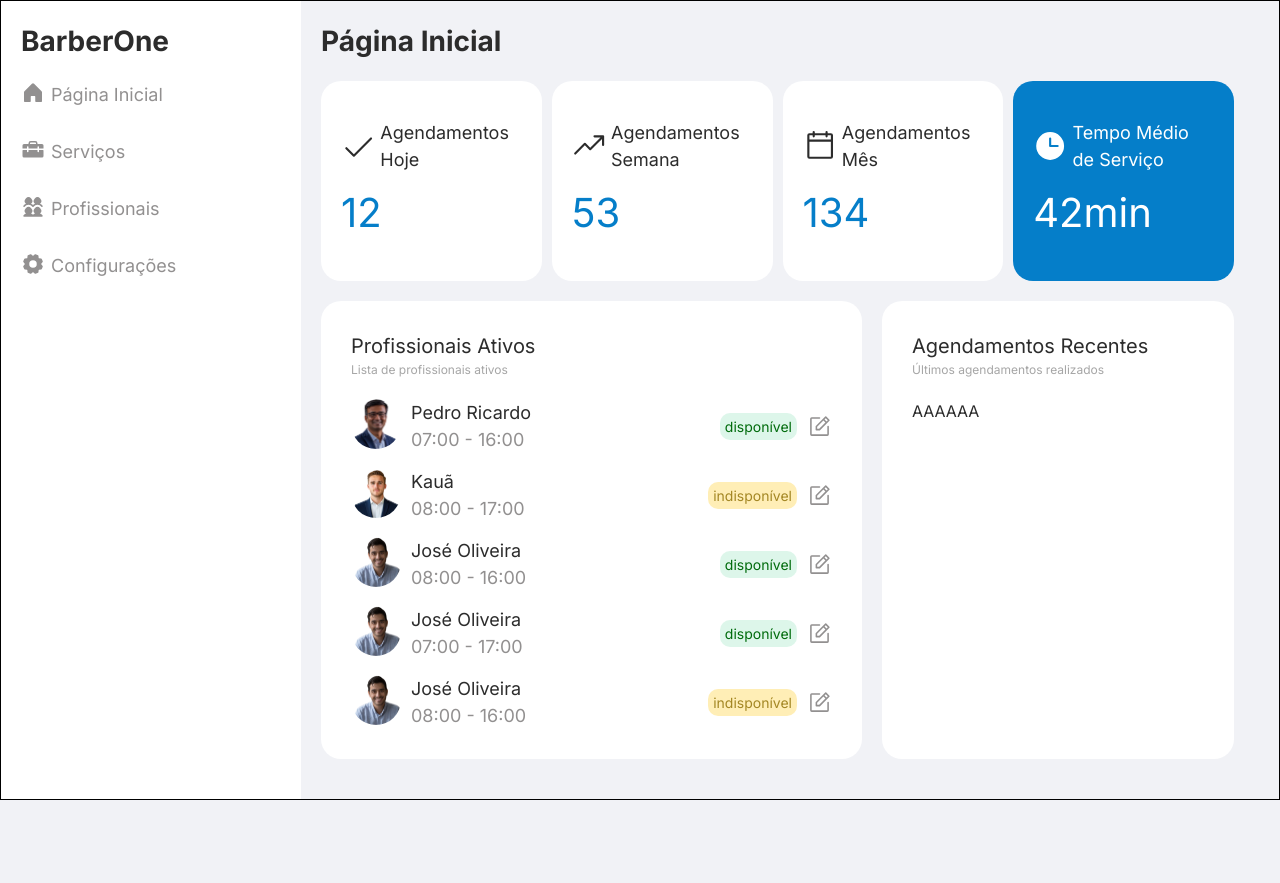
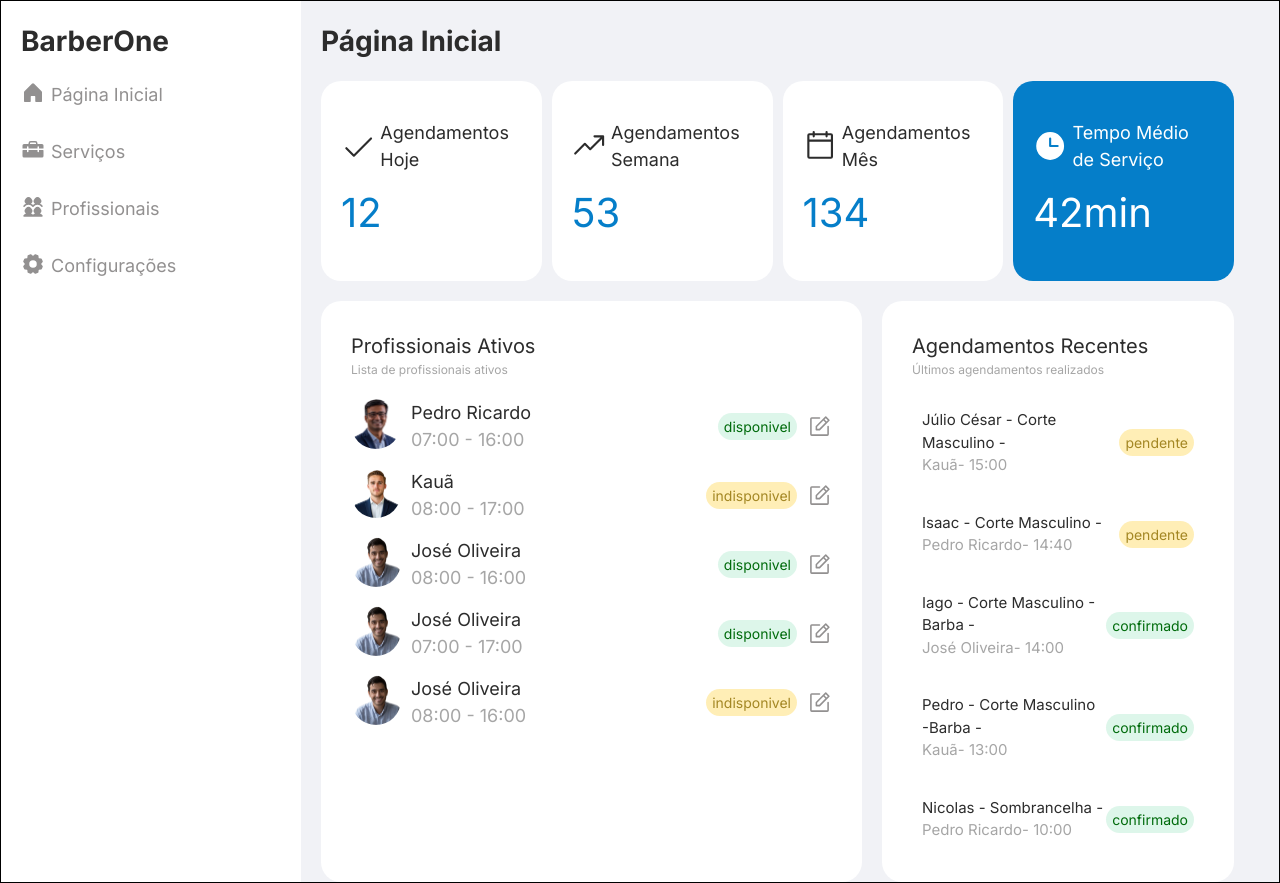
Before and after one commit to JRCavalheiro1/cervantes-agendamento-front, a Next.js app: page / in a window 1280 px wide. Before the commit the page ends 800 px from the top, so only its background shows below. Built offline with nearby package versions, Linux system fonts and the light colour scheme.

Commit message:
componente ListaAgendamentos finalizado

```diff
--- /dev/null
+++ b/src/app/(private)/(paginaInicial)/components/ShowStatus.tsx
@@ -0,0 +1,39 @@
+import clsx from "clsx";
+
+type StatusType = "disponivel" | "indisponivel" | "pendente" | "confirmado" | "cancelado";
+interface ShowStatusProps {
+    status: StatusType;
+};
+
+const statusConfig: Record<StatusType, {color: string, bg: string}> = {
+    disponivel: {
+        color: "text-verde-600",
+        bg: "bg-verde-100"
+    },
+    indisponivel: {
+        color: "text-amarelo-600",
+        bg: "bg-amarelo-100"
+    },
+    pendente: {
+        color: "text-amarelo-600",
+        bg: "bg-amarelo-100"
+    },
+    confirmado: {
+        color: "text-verde-600",
+        bg: "bg-verde-100"
+    },
+    cancelado: {
+        color: "text-vermelho-600",
+        bg: "bg-vermelho-100"
+    }
+}
+
+export const ShowStatus: React.FC<ShowStatusProps> = ({status}) => {
+    const config = statusConfig[status];
+
+    return (
+        <div className={clsx('px-[6px] py-[3px] rounded-full md:text-texto-status-md', config.color, config.bg)}>
+            <span>{status}</span>
+        </div>
+    )
+}
--- a/src/app/(private)/(paginaInicial)/components/listaAgendamentosRecentes/ListaAgendamentosRecentes.tsx
+++ b/src/app/(private)/(paginaInicial)/components/listaAgendamentosRecentes/ListaAgendamentosRecentes.tsx
@@ -1,9 +1,22 @@
 import ListaContainer from "@/app/(private)/(paginaInicial)/components/ListaContainer";
+import ItemAgendamento from "@/components/sections/ItemAgendamento";
+import { agendamentos } from "@/data/agendamentos";
 
 export default function ListaAgendamentosRecentes() {
     return (
        <ListaContainer titulo="Agendamentos Recentes" subtitulo="Últimos agendamentos realizados" className="min-w-[352px] xl:w-[30%]">
-           {<h1>AAAAAA</h1>}
+           {agendamentos.map((agendamento) => {
+               return (
+                   <li key={agendamento.id}>
+                       <ItemAgendamento
+                           nomeCliene={agendamento.nomeCliene}
+                           servico={agendamento.servico}
+                           profissional={agendamento.profissional}
+                           horario={agendamento.horario}
+                           status={agendamento.status} />
+                   </li>
+               )
+           })}
        </ListaContainer>
     )
 }
--- a/src/app/(private)/(paginaInicial)/components/listaProfissionaisAtivos/ListaProfissionaisDashboard.tsx
+++ b/src/app/(private)/(paginaInicial)/components/listaProfissionaisAtivos/ListaProfissionaisDashboard.tsx
@@ -1,5 +1,5 @@
-import CardProfissional from "@/components/sections/CardProfissional";
-import {profissionais} from "@/data/profissionais";
+import ProfissionalItem from "@/components/sections/ProfissionalItem";
+import { profissionais } from "@/data/profissionais";
 import ListaContainer from "@/app/(private)/(paginaInicial)/components/ListaContainer";
 
 export default function ListaProfissionaisDashboard() {
@@ -8,7 +8,7 @@ export default function ListaProfissionaisDashboard() {
            {profissionais.map((item)=> {
                return (
                    <li key={item.id}>
-                       <CardProfissional
+                       <ProfissionalItem
                            fotoPerfil={item.fotoPerfil}
                            nome={item.nome}
                            horarios={item.horarios}
--- a/src/app/globals.css
+++ b/src/app/globals.css
@@ -20,13 +20,6 @@
     --text-texto-card-sm: 0.813rem; /* 13px */
     --text-texto-lista: 0.75rem; /* 12px */
 
-    --p-info-card: 1.25rem; /* 20px */;
-    --pb-bottom-card: 2rem;
-    --pr-menu-card: 1.25rem;
-    --p-info-big-card: 1.875rem; /* 30px */;
-    --p-itens-card: 0.5rem; /* 8px */;
-
-
 
     --color-branco-100: #FFFFFF;
     --color-branco-200: #F1F2F666;
@@ -41,6 +34,7 @@
     --color-preto-700: #000000;
     --color-preto-100: #00000045;
 
+    --color-azul-50: #f6f5f5;
     --color-azul-100: #82BFE426;
     --color-azul-200: #82BFE44C;
     --color-azul-300: #82BFE4;
@@ -54,8 +48,9 @@
     --color-amarelo-100: #FFEAA4CC;
     --color-amarelo-600: #A48724;
 
+    --color-vermelho-100: #f69f9f;
     --color-vermelho-300: #FB2E2E;
-
+    --color-vermelho-600: #5a0404;
     --p-large: 1.125rem;
 }
 
--- /dev/null
+++ b/src/components/sections/ItemAgendamento.tsx
@@ -0,0 +1,26 @@
+import {ShowStatus} from "@/app/(private)/(paginaInicial)/components/ShowStatus";
+import { AgendamentoProps } from "@/data/agendamentos";
+
+interface ItemAgendamentoProps extends AgendamentoProps {
+    onClick?: ()=> void;
+}
+
+export default function ItemAgendamento({nomeCliene, servico, profissional, horario, status, onClick}: ItemAgendamentoProps) {
+    return (
+        <div className="flex justify-between items-center text-texto-lista cursor-pointer md:text-texto-card-lg p-[5px] rounded-[10px] md:p-[10px] hover:bg-azul-50" onClick={onClick}>
+            <div className="flex flex-col">
+                <div>
+                    <span>{nomeCliene} - </span>
+                    <span>{servico.map((item)=> `${item} -`)}</span>
+                </div>
+                <div className="text-cinza-300">
+                    <span>{profissional}- </span>
+                    <span>{horario}</span>
+                </div>
+            </div>
+            <div>
+                <ShowStatus status={status}/>
+            </div>
+        </div>
+    )
+}
--- a/src/components/sections/CardProfissional.tsx
+++ b/src/components/sections/ProfissionalItem.tsx
@@ -1,17 +1,18 @@
 import { NotePencil } from "@phosphor-icons/react/dist/ssr";
 import Image from "next/image";
 import { ProfissionalProps } from "@/data/profissionais";
+import {ShowStatus} from "@/app/(private)/(paginaInicial)/components/ShowStatus";
 
-interface CardProfissionalProps extends ProfissionalProps  {
+interface ProfissionalItemProps extends ProfissionalProps  {
     onClick?: ()=> void;
 };
 
-export default function CardProfissional({
+export default function ProfissionalItem({
     nome,
     fotoPerfil,
     agendaAberta,
     horarios,
-    }: CardProfissionalProps) {
+    }: ProfissionalItemProps) {
     return (
         <div className="flex items-center justify-between text-texto-card-sm
             md:text-texto-card-xl
@@ -20,14 +21,12 @@ export default function CardProfissional({
                 <Image src={fotoPerfil} alt="Imagem-profissional" width={200} height={200} className="w-[40px] h-[40px] md:w-[50px] md:h-[50px] rounded-full"/>
                 <div className="flex flex-col">
                     <span>{nome}</span>
-                    <span className="text-cinza-500">{`${horarios[0]} - ${horarios[1]}`}</span>
+                    <span className="text-cinza-300">{`${horarios[0]} - ${horarios[1]}`}</span>
                 </div>
             </div>
 
             <div className="flex items-center gap-[10px]">
-                <div className={`${agendaAberta === "disponível" ? 'text-verde-600 bg-verde-100' : 'text-amarelo-600 bg-amarelo-100'} pr-[5px] pl-[5px] pt-[3px] pb-[3px] rounded-[10px] md:text-texto-status-md`}>
-                    <span>{agendaAberta}</span>
-                </div>
+                <ShowStatus status={agendaAberta}/>
                 <NotePencil size={20} color="#929090" className="cursor-pointer md:size-[25px]"/>
             </div>
         </div>
--- /dev/null
+++ b/src/data/agendamentos.ts
@@ -0,0 +1,51 @@
+export interface AgendamentoProps {
+    id?: number;
+    nomeCliene: string;
+    servico: string[];
+    profissional: string;
+    horario: string;
+    status: "pendente" | "confirmado" | "cancelado";
+};
+
+export const agendamentos: AgendamentoProps[] = [
+    {
+        id: 1,
+        nomeCliene: "Júlio César",
+        servico: ["Corte Masculino"],
+        profissional: "Kauã",
+        horario: "15:00",
+        status: "pendente"
+    },
+    {
+        id: 2,
+        nomeCliene: "Isaac",
+        servico: ["Corte Masculino"],
+        profissional: "Pedro Ricardo",
+        horario: "14:40",
+        status: "pendente"
+    },
+    {
+        id: 3,
+        nomeCliene: "Iago",
+        servico: ["Corte Masculino", "Barba"],
+        profissional: "José Oliveira",
+        horario: "14:00",
+        status: "confirmado"
+    },
+    {
+        id: 4,
+        nomeCliene: "Pedro",
+        servico: ["Corte Masculino", "Barba"],
+        profissional: "Kauã",
+        horario: "13:00",
+        status: "confirmado"
+    },
+    {
+        id: 5,
+        nomeCliene: "Nicolas",
+        servico: ["Sombrancelha"],
+        profissional: "Pedro Ricardo",
+        horario: "10:00",
+        status: "confirmado"
+    },
+]
--- a/src/data/profissionais.ts
+++ b/src/data/profissionais.ts
@@ -5,7 +5,7 @@ export interface ProfissionalProps {
     telefone?: string;
     fotoPerfil: string;
     ativo?: boolean;
-    agendaAberta: "disponível" | "indisponível";
+    agendaAberta: "disponivel" | "indisponivel";
     horarios: string[];
 };
 
@@ -16,7 +16,7 @@ export const profissionais: ProfissionalProps[] = [
         telefone: "(11) 99999-9999",
         fotoPerfil: "/fotosProfissional/profissional1.png",
         ativo: true,
-        agendaAberta: "disponível" ,
+        agendaAberta: "disponivel" ,
         horarios: ["07:00", "16:00"]
     },
     {
@@ -25,7 +25,7 @@ export const profissionais: ProfissionalProps[] = [
         telefone: "(11) 8888-8888",
         fotoPerfil: "/fotosProfissional/profissional2.png",
         ativo: true,
-        agendaAberta: "indisponível",
+        agendaAberta: "indisponivel",
         horarios: ["08:00", "17:00"]
     },
     {
@@ -34,7 +34,7 @@ export const profissionais: ProfissionalProps[] = [
         telefone: "(11) 7777-7777",
         fotoPerfil: "/fotosProfissional/profissional3.png",
         ativo: true,
-        agendaAberta: "disponível",
+        agendaAberta: "disponivel",
         horarios: ["08:00", "16:00"]
     },
     {
@@ -43,7 +43,7 @@ export const profissionais: ProfissionalProps[] = [
         telefone: "(11) 6565-6565",
         fotoPerfil: "/fotosProfissional/profissional3.png",
         ativo: true,
-        agendaAberta: "disponível",
+        agendaAberta: "disponivel",
         horarios: ["07:00", "17:00"]
     },
     {
@@ -52,7 +52,7 @@ export const profissionais: ProfissionalProps[] = [
         telefone: "(11) 5555-5555",
         fotoPerfil: "/fotosProfissional/profissional3.png",
         ativo: true,
-        agendaAberta: "indisponível",
+        agendaAberta: "indisponivel",
         horarios: ["08:00", "16:00"]
     },
 ]
```
